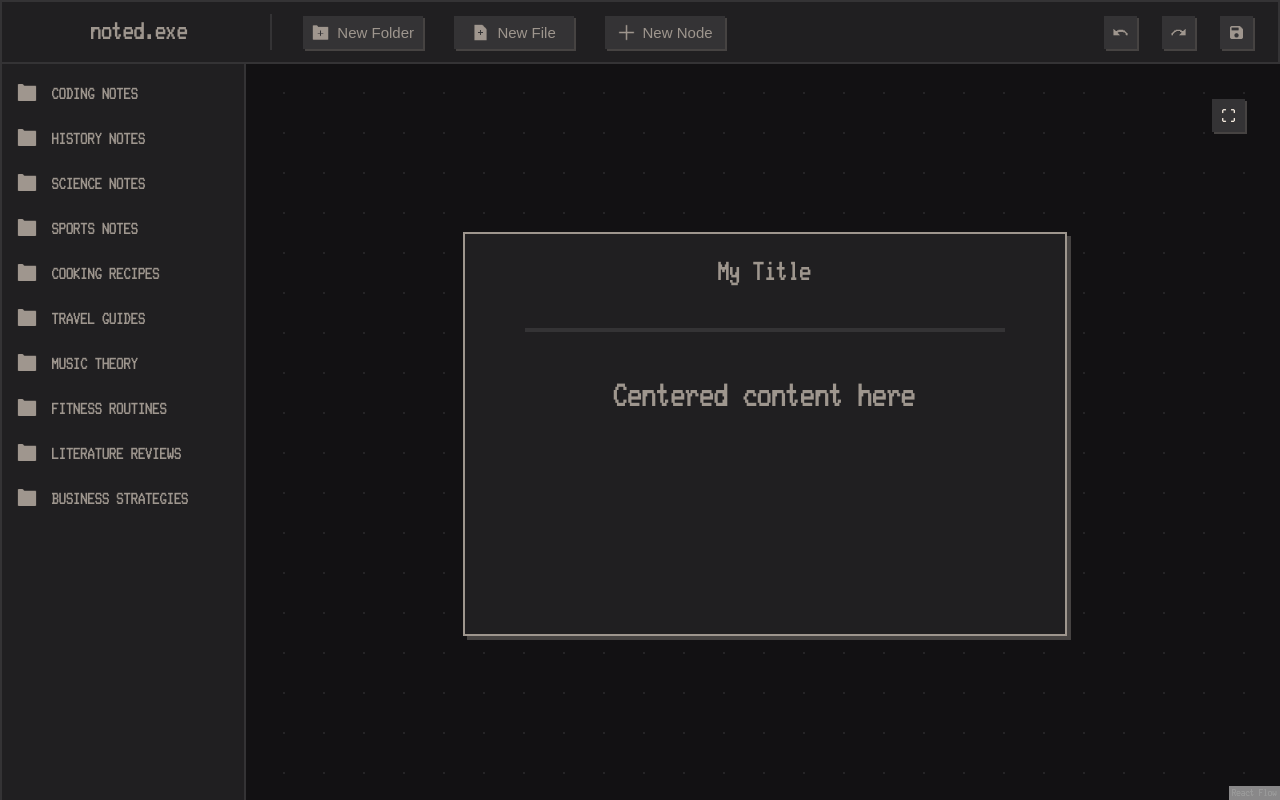
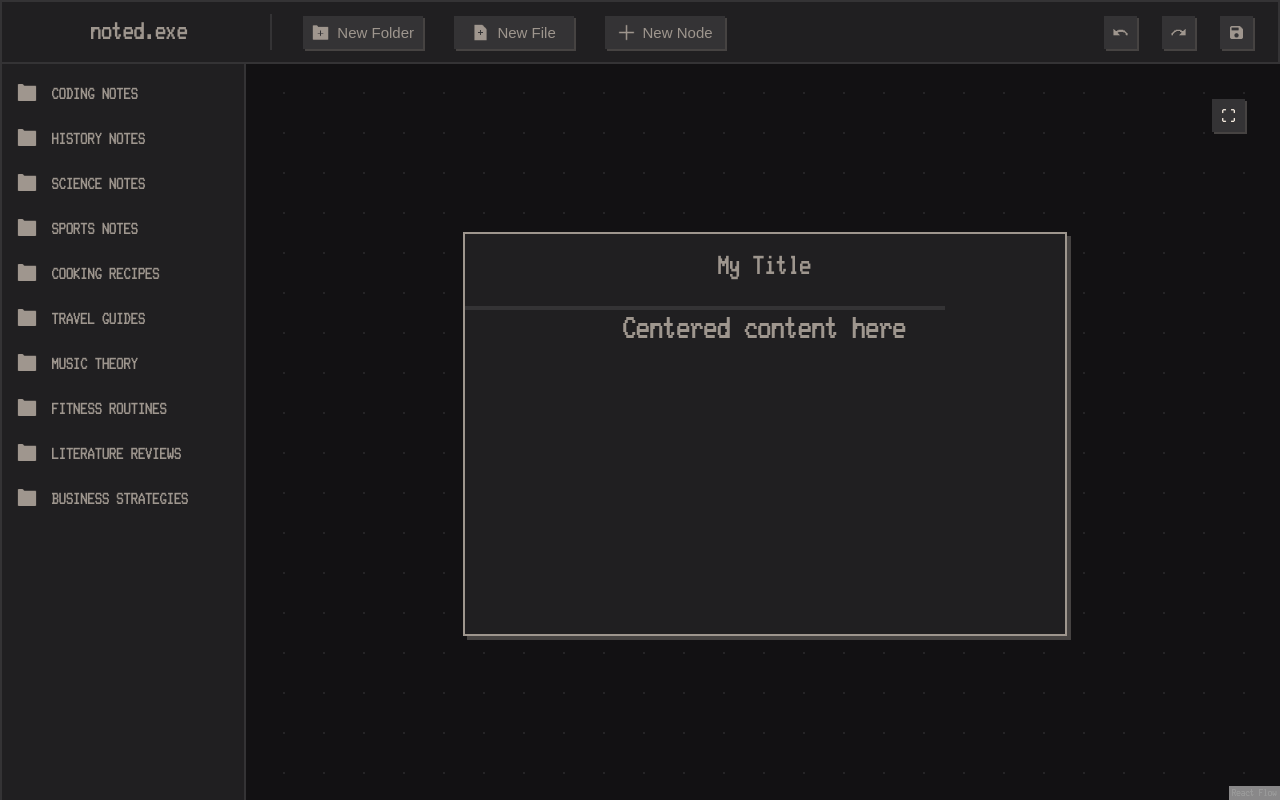
Before and after one commit to JohnArochaDev/noted, a Next.js app: page / in a window 1280 px wide. Built offline with nearby package versions, Linux system fonts and the light colour scheme.

Commit message:
adjusted node placeement

```diff
--- a/app/Components/Canvas/TextNode/index.tsx
+++ b/app/Components/Canvas/TextNode/index.tsx
@@ -13,6 +13,7 @@ export function TextNode({ data, selected, id }: NodeProps<CustomTextNode>) {
   const [isEditing, setIsEditing] = useState(false);
 
   const [text, setText] = useState<string>(data.text);
+  const [title, setTitle] = useState<string>(data.title);
 
   const handleResizeEnd = (
     _event: D3DragEvent<HTMLDivElement, null, SubjectPosition>,
@@ -66,8 +67,44 @@ export function TextNode({ data, selected, id }: NodeProps<CustomTextNode>) {
           height: "5px",
         }}
       />
-      <p className={styles.title}>{data.title}</p>
+      {isEditing ? (
+        <textarea
+          className={styles.title}
+          value={title}
+          onChange={(e) => setTitle(e.target.value)}
+          style={{
+            border: "none",
+            background: "transparent",
+            resize: "none",
+            overflow: "auto",
+            textAlign: "center",
+            paddingTop: "10px",
+          }}
+        />
+      ) : (
+        <div
+          className={styles.title}
+          style={{
+            border: "none",
+            background: "transparent",
+            overflow: "auto",
+            textAlign: "center",
+            paddingBottom: "13px",
+            paddingTop: "10px",
+          }}
+        >
+          <ReactMarkdown
+            components={{
+              p: (props) => <p style={{ margin: 0 }} {...props} />,
+            }}
+          >
+            {title}
+          </ReactMarkdown>
+        </div>
+      )}
+
       <hr className={styles.seperator} />
+
       <div style={{ flex: 1, overflow: "hidden" }}>
         {isEditing ? (
           <textarea
@@ -82,6 +119,7 @@ export function TextNode({ data, selected, id }: NodeProps<CustomTextNode>) {
               height: "100%",
               overflow: "auto",
               textAlign: "center",
+              fontSize: "15px",
             }}
           ></textarea>
         ) : (
@@ -91,9 +129,17 @@ export function TextNode({ data, selected, id }: NodeProps<CustomTextNode>) {
               height: "100%",
               overflow: "auto",
               textAlign: "center",
+              fontSize: "15px",
+              paddingTop: "2px",
             }}
           >
-            <ReactMarkdown>{text}</ReactMarkdown>
+            <ReactMarkdown
+              components={{
+                p: (props) => <p style={{ margin: 0 }} {...props} />,
+              }}
+            >
+              {text}
+            </ReactMarkdown>
           </div>
         )}
       </div>
--- a/app/Components/Canvas/TextNode/styles.module.scss
+++ b/app/Components/Canvas/TextNode/styles.module.scss
@@ -9,8 +9,17 @@
 }
 
 .title {
+  font-family: "Rainbow100", sans-serif;
   color: #9e968e;
   font-size: small;
+  padding: 0 10px;
+  -ms-overflow-style: none;
+  scrollbar-width: none;
+}
+
+.title:focus {
+  outline: none;
+  border: none;
 }
 
 .seperator {
@@ -18,6 +27,7 @@
   height: 2px;
   background-color: #343335;
   border: none;
+  margin: 0;
 }
 
 .text {
```
